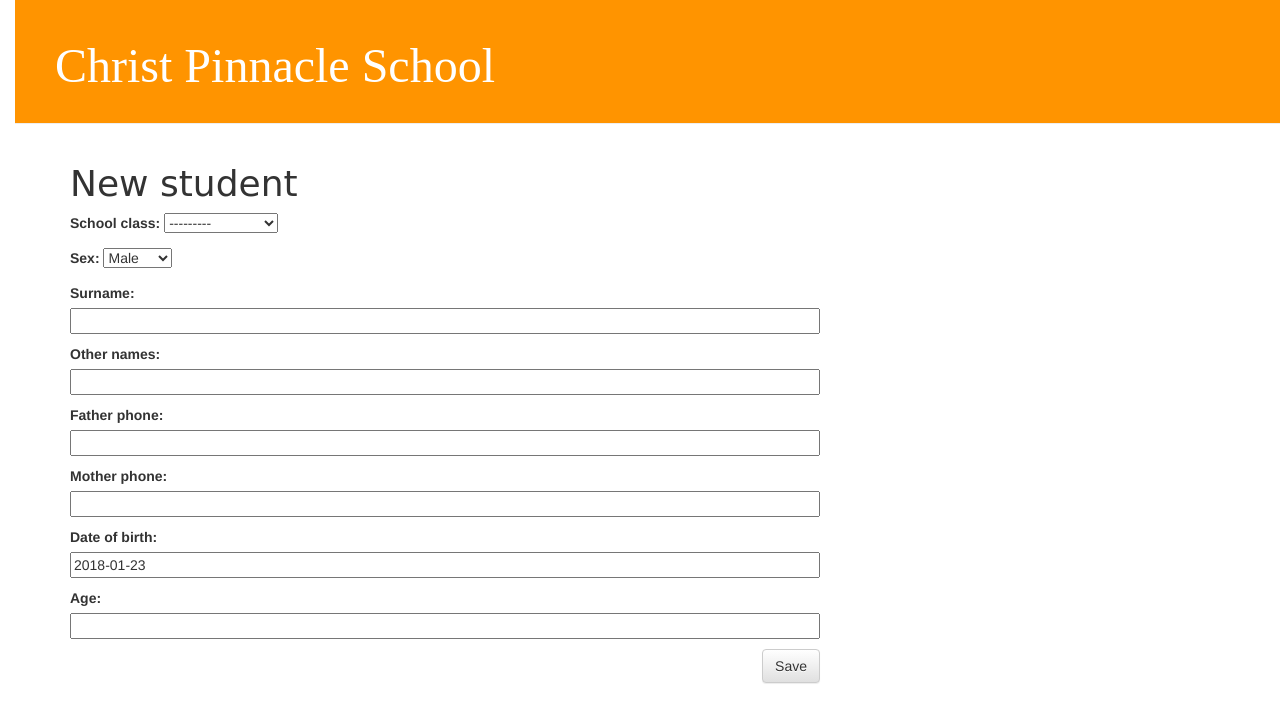
After one commit to fisayo-DMG/test-cps-app, a Django app: page /student/new/ in a window 1280 px wide. The commit adds this page. Shown: the top 723 px of the page. Run offline with Django 3.2, Linux system fonts and the light colour scheme; some libraries are stand-ins or nearby versions; some web fonts are replaced.

```diff
--- /dev/null
+++ b/records/forms.py
@@ -0,0 +1,9 @@
+from django import forms
+from .models import Student
+
+class StudentForm(forms.ModelForm):
+
+	class Meta:
+		model = Student
+		fields = ('school_class', 'sex', 'surname', 'other_names',
+			'father_phone', 'mother_phone', 'date_of_birth', 'age')
--- a/records/models.py
+++ b/records/models.py
@@ -3,17 +3,17 @@ from django.utils import timezone
 import datetime
 
 class Student(models.Model):
-	CRECHE = '1. CR'
-	PLAYGROUP_1 = '2. PG1'
-	PLAYGROUP_2 = '3. PG2'
-	KINDERGARTEN_1 = '4. KG1'
-	KINDERGARTEN_2 = '5. KG2'
-	GRADE_K = '6. GK'
-	GRADE_1 = '7. G1'
-	GRADE_2 = '8. G2'
-	GRADE_3 = '9. G3'
-	GRADE_4 = '10. G4'
-	GRADE_5 = '11. G5'
+	CRECHE = 'Creche'
+	PLAYGROUP_1 = 'PG1'
+	PLAYGROUP_2 = 'PG2'
+	KINDERGARTEN_1 = 'KG1'
+	KINDERGARTEN_2 = 'KG2'
+	GRADE_K = 'GK'
+	GRADE_1 = 'G1'
+	GRADE_2 = 'G2'
+	GRADE_3 = 'G3'
+	GRADE_4 = 'G4'
+	GRADE_5 = 'Grade 5'
 	SCHOOL_CLASS_CHOICES = (
 		(CRECHE, 'Creche'),
 		(PLAYGROUP_1, 'Playgroup 1'),
@@ -28,9 +28,8 @@ class Student(models.Model):
 		(GRADE_5, 'Grade 5'),
 		)
 	school_class = models.CharField(
-		max_length=6,
+		max_length=3,
 		choices=SCHOOL_CLASS_CHOICES,
-		default=CRECHE,
 		)
 
 	def in_kindergarten(self):
@@ -50,8 +49,8 @@ class Student(models.Model):
 		)
 	surname = models.CharField(max_length=20, blank=False)
 	other_names = models.CharField(max_length=20)
-	father_phone = models.CharField(max_length=14)
-	mother_phone = models.CharField(max_length=14)
+	father_phone = models.CharField(max_length=14, blank=True)
+	mother_phone = models.CharField(max_length=14, blank=True)
 	date_of_birth = models.DateField(default=datetime.date.today,
 		blank=False, null=True
 		)
--- a/records/templates/records/base.html
+++ b/records/templates/records/base.html
@@ -10,6 +10,9 @@
     </head>
     <body>
         <div class="page-header">
+            {% if user.is_authenticated %}
+                <a href="{% url 'student_new' %}" class="top-menu"><span class="glyphicon glyphicon-plus"></span></a>
+            {% endif %}
             <h1><a href="/">Christ Pinnacle School</a></h1>
         </div>
         <div class="content container">
--- a/records/templates/records/student_detail.html
+++ b/records/templates/records/student_detail.html
@@ -2,6 +2,9 @@
 
 {% block content %}
 	<div class="post">
+		{% if user.is_authenticated %}
+			<a class="btn btn-default" href="{% url 'student_edit' pk=student.pk %}"><span class="glyphicon glyphicon-pencil"></span></a>
+		{% endif %}
 		<h3>{{ student.surname }} {{ student.other_names }}</h3>
 		<h4>{{ student.date_of_birth }}</h4>
 	</div>
--- /dev/null
+++ b/records/templates/records/student_edit.html
@@ -0,0 +1,9 @@
+{% extends 'records/base.html' %}
+
+{% block content %}
+	<h1>New student</h1>
+	<form method="POST" class='post-form'>{% csrf_token %}
+		{{ form.as_p }}
+		<button type="submit" class="save btn btn-default">Save</button>
+	</form>
+{% endblock %}
--- a/records/templates/records/student_list.html
+++ b/records/templates/records/student_list.html
@@ -5,7 +5,7 @@
 		<div class="post">
 			<p>Name: <a href="{% url 'student_detail' pk=student.pk %}">{{ student.surname }} {{ student.other_names }}</a></p>
 			<div class="date">
-				<p>{{ student.date_of_birth }}</p>
+				<p>{{ student.school_class }}</p>
 			</div>
 		</div>
 	{% endfor %}
--- a/records/urls.py
+++ b/records/urls.py
@@ -4,4 +4,6 @@ from . import views
 urlpatterns = [
 	url(r'^$', views.student_list, name='student_list'),
 	url(r'^student/(?P<pk>\d+)/$', views.student_detail, name='student_detail'),
+	url(r'^student/new/$', views.student_new, name='student_new'),
+	url(r'^student/(?P<pk>\d+)/edit/$', views.student_edit, name='student_edit')
 ]
--- a/records/views.py
+++ b/records/views.py
@@ -1,6 +1,8 @@
 from django.shortcuts import render, get_object_or_404
 from django.utils import timezone
 from .models import Student
+from .forms import StudentForm
+from django.shortcuts import redirect
 
 # Create your views here.
 def student_list(request):
@@ -10,3 +12,24 @@ def student_list(request):
 def student_detail(request, pk):
 	student = get_object_or_404(Student, pk=pk)
 	return render(request, 'records/student_detail.html', {'student': student})
+
+def student_new(request):
+	if request.method == "POST":
+		form = StudentForm(request.POST)
+		if form.is_valid():
+			student = form.save()
+			return redirect('student_detail', pk=student.pk)
+	else:
+		form = StudentForm()
+	return render(request, 'records/student_edit.html', {'form': form})
+
+def student_edit(request, pk):
+	student = get_object_or_404(Student, pk=pk)
+	if request.method == "POST":
+		form = StudentForm(request.POST, instance=student)
+		if form.is_valid():
+			student = form.save()
+			return redirect('student_detail', pk=student.pk)
+	else:
+		form = StudentForm(instance=student)
+	return render(request, 'records/student_edit.html', {'form': form})
```
Also changed, not shown: records/migrations/0024_auto_20180121_1501.py (added), records/migrations/0025_auto_20180121_1508.py (added), records/migrations/0026_auto_20180122_0233.py (added), records/migrations/0027_auto_20180122_1733.py (added), records/migrations/0028_auto_20180122_1747.py (added).
